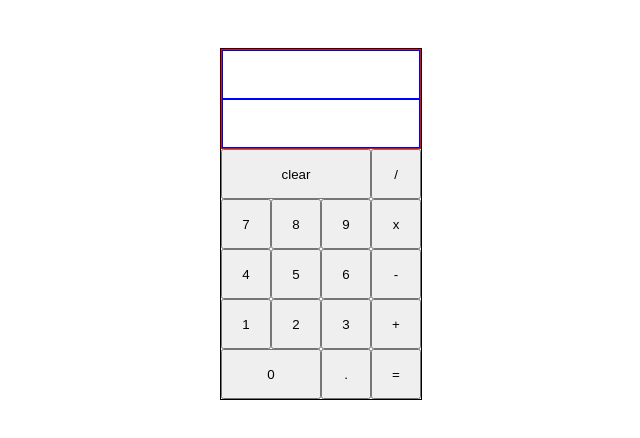
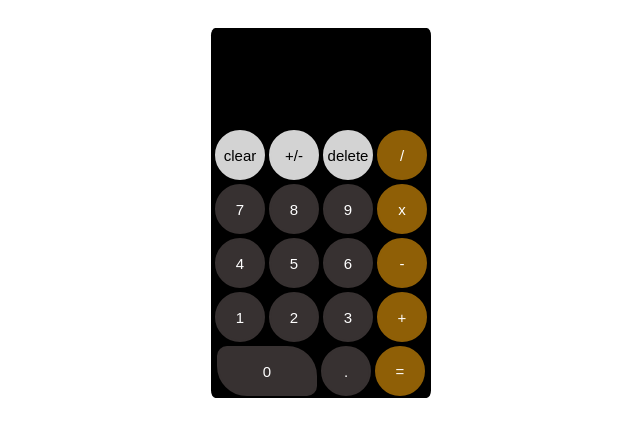
Before and after one commit to jtchap27/calculator, a plain HTML site: page index.html in a window 1280 px wide. Shown: the whole page, without its empty margins (319-959 px from the left). Drawn offline with Linux system fonts and the light colour scheme.

Commit message:
Complete calculator project
All criteria of calculator project are met. Final commit.

```diff
--- a/index.html
+++ b/index.html
@@ -16,31 +16,33 @@
           <div id="displayValue"></div>
         </div>
         <div id="buttonclear">
-          <button id="clear">clear</button>
-          <button id="divide"> / </button>
+          <button class="round gray" id="clear">clear</button>
+          <button class="round gray" id="plusneg">+/-</button>
+          <button class="round gray" id="delete">delete</button>
+          <button class="round operator" id="divide"> / </button>
         </div>
         <div id="buttons789">
-          <button id="seven">7</button>
-          <button id="eight">8</button>
-          <button id="nine">9</button>
-          <button id="multiply"> x </button>
+          <button class="round" id="seven">7</button>
+          <button class="round" id="eight">8</button>
+          <button class="round" id="nine">9</button>
+          <button class="round operator" id="multiply"> x </button>
         </div>
         <div id="buttons456">
-          <button id="four">4</button>
-          <button id="five">5</button>
-          <button id="six">6</button>
-          <button id="subtract"> - </button>
+          <button class="round" id="four">4</button>
+          <button class="round" id="five">5</button>
+          <button class="round" id="six">6</button>
+          <button class="round operator" id="subtract"> - </button>
         </div>
         <div id="buttons123">
-          <button id="one">1</button>
-          <button id="two">2</button>
-          <button id="three">3</button>
-          <button id="plus"> + </button>
+          <button class="round" id="one">1</button>
+          <button class="round" id="two">2</button>
+          <button class="round" id="three">3</button>
+          <button class="round operator" id="plus"> + </button>
         </div>
         <div id="buttons0">
-          <button id="zero">0</button>
-          <button id="decimal"> . </button>
-          <button id="enter"> = </button>
+          <button class="longRound" id="zero">0</button>
+          <button class="round" id="decimal"> . </button>
+          <button class="round operator" id="enter"> = </button>
         </div>
       </div>
     </div>
--- a/script.js
+++ b/script.js
@@ -1,21 +1,25 @@
 const add = function(a, b) {
   let answer = a + b;
-  return +(answer.toFixed(7));
+  +(answer.toFixed(7));
+  return answer.toString();
 }
 
 const subtract = function(a, b) {
   let answer = a - b;
-  return +(answer.toFixed(7));
+  +(answer.toFixed(7));
+  return answer.toString();
 }
 
 const multiply = function(a, b) {
   let answer = a * b;
-  return +(answer.toFixed(7));
+  +(answer.toFixed(7));
+  return answer.toString();
 }
 
 const divide = function(a, b) {
   let answer = a / b;
-  return +(answer.toFixed(7));
+  +(answer.toFixed(7));
+  return answer.toString();
 }
 
 const calc = {
@@ -173,6 +177,32 @@ buttonClear.addEventListener("click", () => {
   displayValue.textContent = "";
 });
 
+const buttonPlusNeg = document.querySelector("#plusneg");
+buttonPlusNeg.addEventListener("click", () => {
+  if (calc.op === "") {
+    calc.firstNum = calc.firstNum * -1;
+  };
+  if (calc.secondNum !== "") {
+    calc.secondNum = calc.secondNum * -1;
+  };
+  displayInput.textContent = calc.firstNum + " " + calc.op + " " + calc.secondNum;
+});
+
+
+const buttonDelete = document.querySelector("#delete");
+buttonDelete.addEventListener("click", () => {
+  if (calc.op === "") {
+    calc.firstNum = calc.firstNum.slice(0, -1);
+  };
+  if (calc.op !== "" && calc.secondNum === "") {
+    calc.op = "";
+  };
+  if (calc.secondNum !== "") {
+    calc.secondNum = calc.secondNum.slice(0, -1);
+  };
+  displayInput.textContent = calc.firstNum + " " + calc.op + " " + calc.secondNum;
+});
+
 const buttonEnter = document.querySelector("#enter");
 buttonEnter.addEventListener("click", () => {
   if (calc.secondNum !== "") {
--- a/style.css
+++ b/style.css
@@ -6,9 +6,8 @@
 }
 
 #calc {
-  width: 200px;
+  width: 220px;
   height: 350px;
-  border: 1px solid black;
   display: flex;
   align-items: flex-end;
   flex-direction: row;
@@ -20,6 +19,8 @@
   flex-direction: column;
   justify-content: flex-end;
   align-items: center;
+  background-color: black;
+  border-radius: 2%;
 }
 
 #display,
@@ -35,19 +36,26 @@
 #display {
   width: 100%;
   height: 100px;
-  border: 1px solid red;
+  border-bottom: 1px solid black;
   box-sizing: border-box;
 }
 
 #displayInput,
 #displayValue {
   display: flex;
-  border: 1px solid blue;
   width: 100%;
   height: 50%;
   align-items: center;
   padding: 8px;
   box-sizing: border-box;
+  color: white;
+  font-family: Calibri;
+  font-size: 28px;
+}
+
+.round {
+  box-sizing: border-box;
+  border-radius: 50%;
 }
 
 div#displayValue {
@@ -57,12 +65,29 @@ div#displayValue {
 button {
   width: 50px;
   height: 50px;
+  font-size: 15px;
+  font-weight: 500;
+  color: white;
+  text-align: center;
+  padding: 2px;
+  box-sizing: border-box;
+  margin: 2px;
+  background-color: rgb(55, 49, 49);
+  border: 2px solid rgb(55, 49, 49);
 }
 
 button#zero {
   width: 100px;
+  border-radius: 10px 30px;
 }
 
-button#clear {
-  width: 150px;
+button.operator {
+  background-color: rgb(143, 95, 6);
+  border: 2px solid rgb(143, 95, 6);
 }
+
+button.gray {
+  background-color: lightgray;
+  border: 2px solid lightgray;
+  color: black;
+}
```
